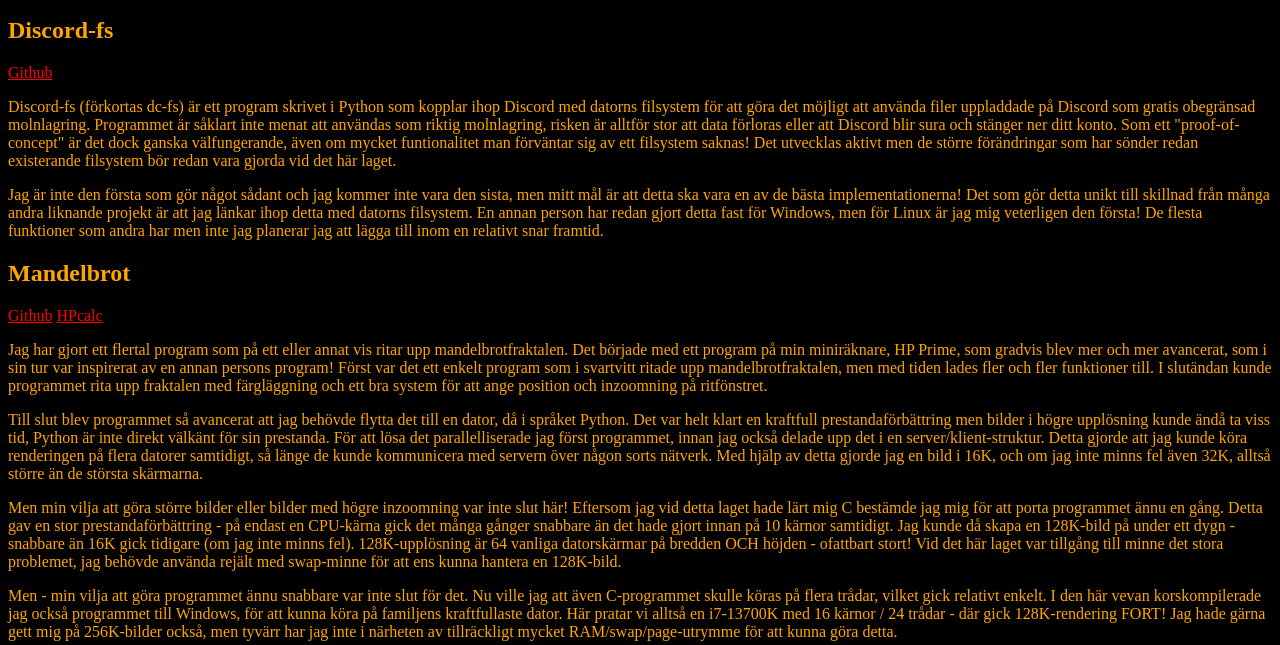
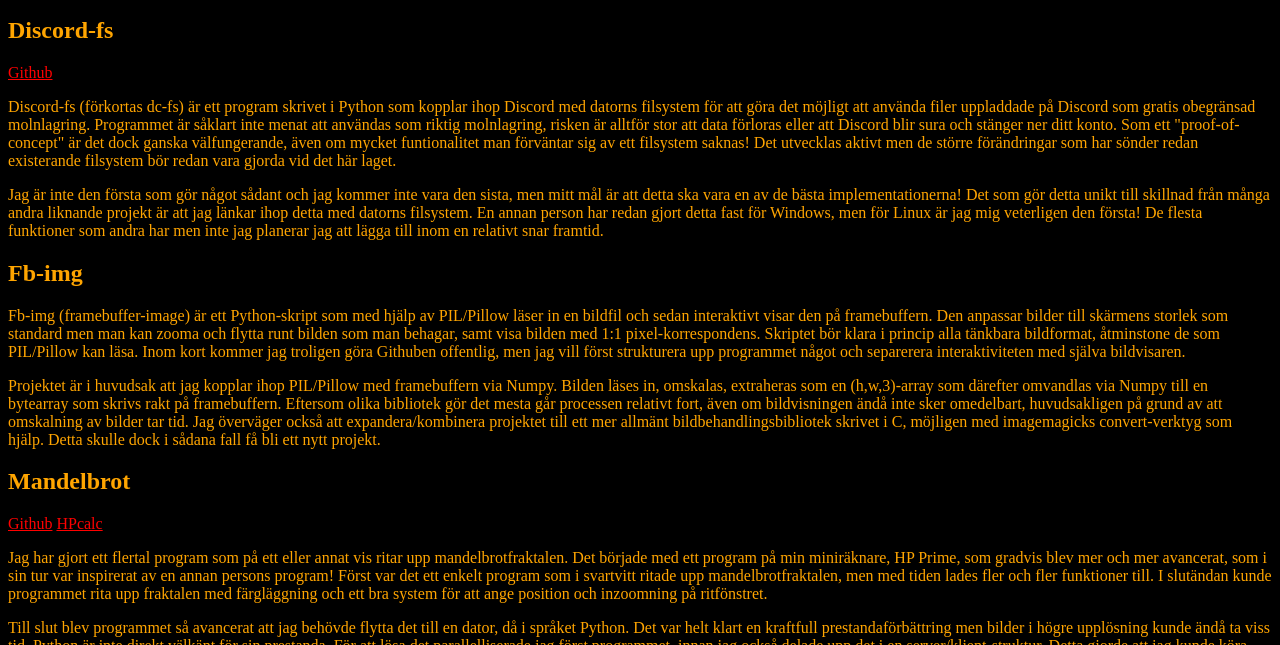
Before and after one commit to Gositi/gositi.se, a plain HTML site: page projekt/index.html in a window 1280 px wide. Shown: the part 155-800 px from the top of the page. Drawn offline with Linux system fonts and the light colour scheme.

Commit message:
Added content about fb-img

```diff
--- a/projekt/index.html
+++ b/projekt/index.html
@@ -35,6 +35,22 @@
 				Det som gör detta unikt till skillnad från många andra liknande projekt är att jag länkar ihop detta med datorns filsystem.
 				En annan person har redan gjort detta fast för Windows, men för Linux är jag mig veterligen den första!
 				De flesta funktioner som andra har men inte jag planerar jag att lägga till inom en relativt snar framtid.
+			</p>
+		</div>
+		<div>
+			<h2>Fb-img</h2>
+			<p>
+				Fb-img (framebuffer-image) är ett Python-skript som med hjälp av PIL/Pillow läser in en bildfil och sedan interaktivt visar den på framebuffern.
+				Den anpassar bilder till skärmens storlek som standard men man kan zooma och flytta runt bilden som man behagar, samt visa bilden med 1:1 pixel-korrespondens.
+				Skriptet bör klara i princip alla tänkbara bildformat, åtminstone de som PIL/Pillow kan läsa.
+				Inom kort kommer jag troligen göra Githuben offentlig, men jag vill först strukturera upp programmet något och separerera interaktiviteten med själva bildvisaren.
+			</p>
+			<p>
+				Projektet är i huvudsak att jag kopplar ihop PIL/Pillow med framebuffern via Numpy.
+				Bilden läses in, omskalas, extraheras som en (h,w,3)-array som därefter omvandlas via Numpy till en bytearray som skrivs rakt på framebuffern.
+				Eftersom olika bibliotek gör det mesta går processen relativt fort, även om bildvisningen ändå inte sker omedelbart, huvudsakligen på grund av att omskalning av bilder tar tid.
+				Jag överväger också att expandera/kombinera projektet till ett mer allmänt bildbehandlingsbibliotek skrivet i C, möjligen med imagemagicks convert-verktyg som hjälp.
+				Detta skulle dock i sådana fall få bli ett nytt projekt.
 			</p>
 		</div>
 		<div>
```
